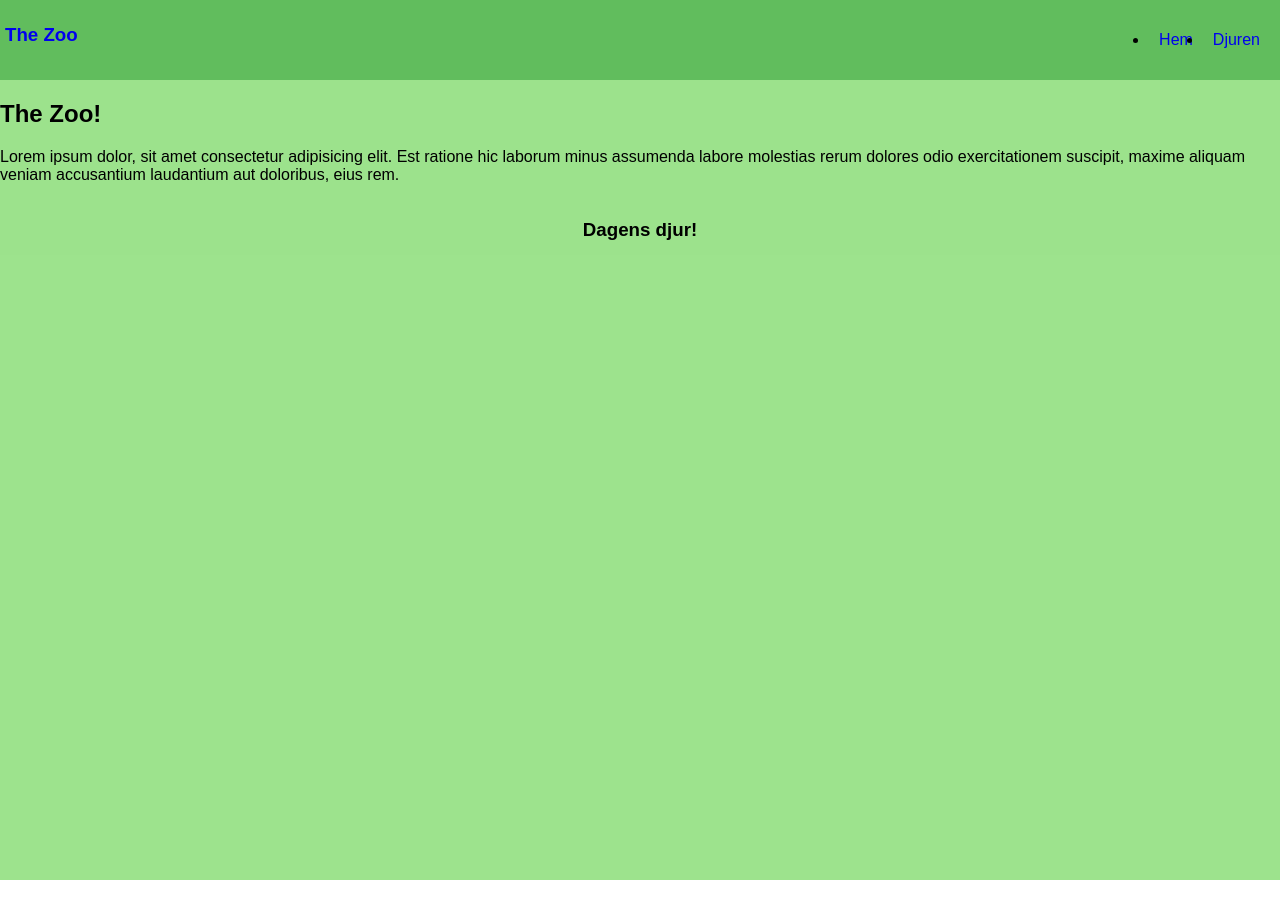
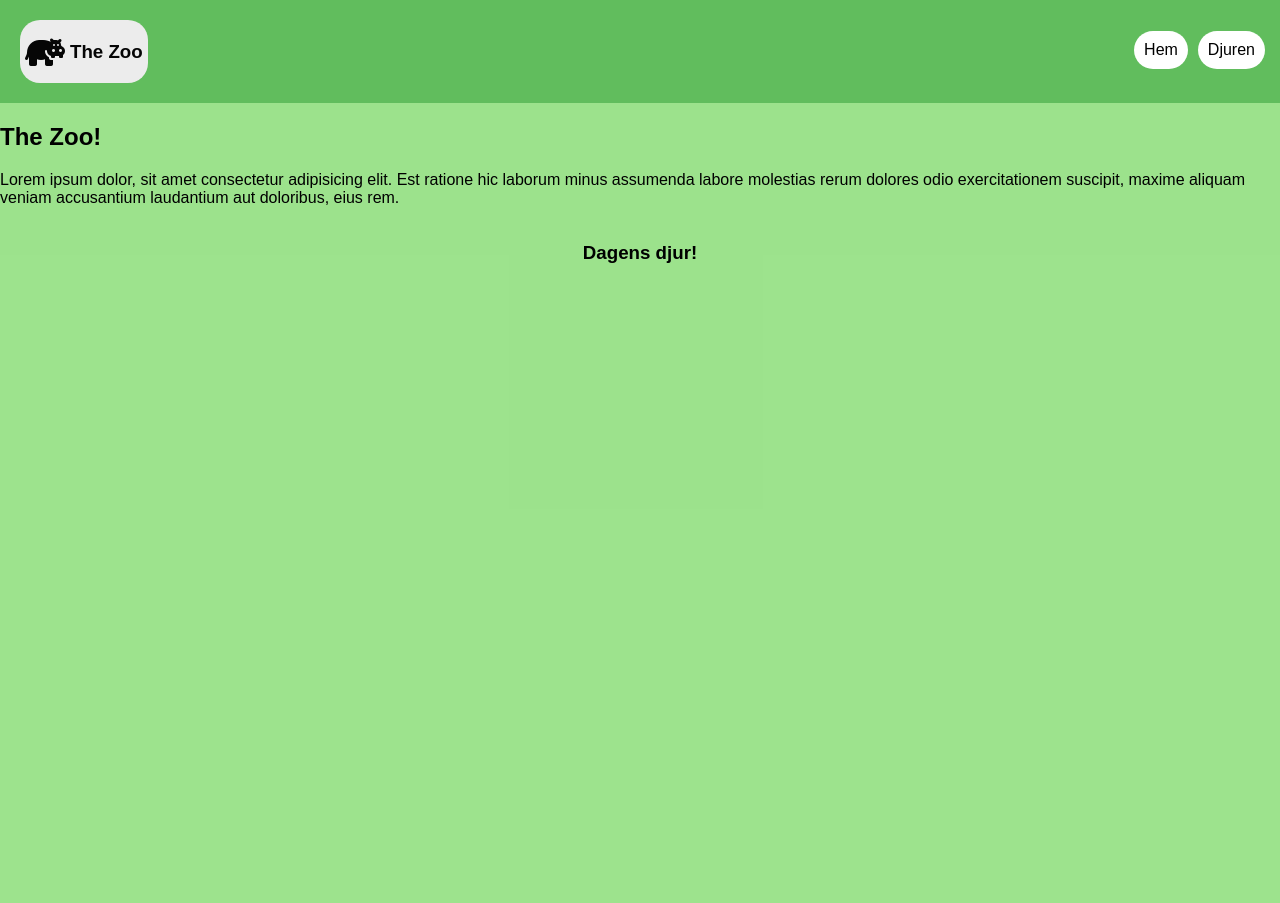
Before and after one commit to bergeper/React-The-Zoo, a React (Vite) app: page / in a window 1280 px wide. Before the commit the page ends 880 px from the top, so only its background shows below. Built offline with nearby package versions, Linux system fonts and the light colour scheme.

Commit message:
(refactor): link will now be around logo and title

```diff
--- a/src/components/Navbar/NavBar.tsx
+++ b/src/components/Navbar/NavBar.tsx
@@ -4,20 +4,17 @@ import './Navbar.scss';
 export const Navbar = () => {
   return (
     <nav className='nav'>
-      <Link className='nav__menu--link' to='/'>
-        <h3 className='nav__title'>The Zoo</h3>
+      <Link className='nav__home' to='/'>
+        <i className='fa-solid fa-hippo nav__home--logo'></i>
+        <h3 className='nav__home--title'>The Zoo</h3>
       </Link>
       <ul className='nav__menu'>
-        <li className='nav__menu--link'>
-          <Link className='nav__menu--link' to='/'>
-            Hem
-          </Link>
-        </li>
-        <li className='nav__menu--link'>
-          <Link className='nav__menu--link' to='/animals'>
-            Djuren
-          </Link>
-        </li>
+        <Link className='nav__menu--link' to='/'>
+          <li className='nav__menu--item'>Hem</li>
+        </Link>
+        <Link className='nav__menu--link' to='/animals'>
+          <li className='nav__menu--item'>Djuren</li>
+        </Link>
       </ul>
     </nav>
   );
```
